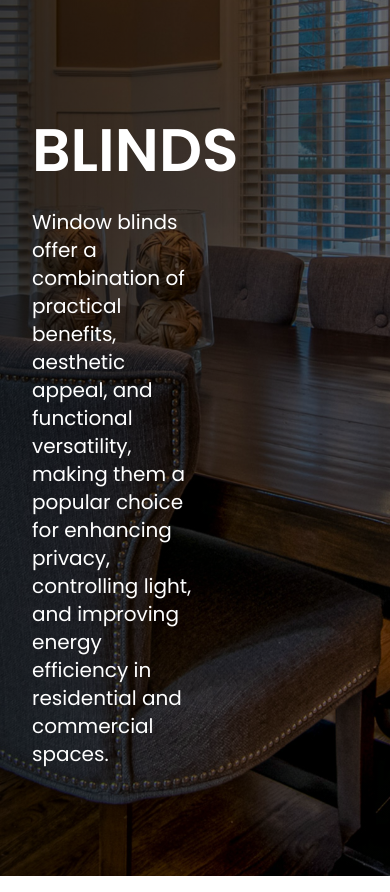
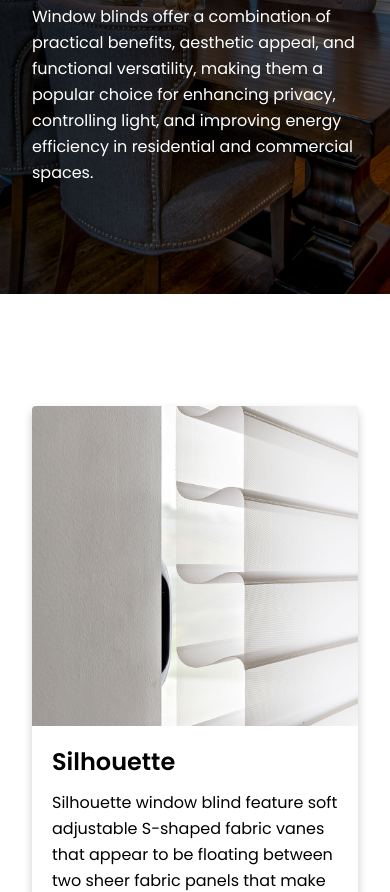
Before and after one commit to joewardperalta/Insideout-Window-Coverings, a Next.js app: page /products in a window 390 px wide. Shown: the part 380-1272 px from the top of the page. Built offline with nearby package versions, Linux system fonts and the light colour scheme.

Commit message:
Added responsive design to product page

```diff
--- a/src/app/globals.css
+++ b/src/app/globals.css
@@ -53,7 +53,3 @@
 #nav-products-category-wrapper {
   max-height: 0px;
 }
-
-#product-header-section {
-  padding-top: 500px;
-}
--- a/src/app/products/page.js
+++ b/src/app/products/page.js
@@ -142,24 +142,32 @@ export default function Products() {
       {/* Product Categories */}
       <div
         className={
-          category.backgroundImage + " bg-cover bg-top bg-no-repeat mb-14 "
+          category.backgroundImage +
+          " bg-cover bg-top bg-no-repeat mb-14 pt-80 sm:pt-100"
         }
       >
         <div
           className="container mx-auto pb-24 text-white"
           id="product-header-section"
         >
-          <div className="w-1/2">
-            <h2 className="text-6xl font-semibold uppercase mb-7">
+          <div className="lg:w-1/2">
+            <h2 className="text-3xl sm:text-6xl lg:text-6xl font-semibold uppercase mb-7">
               {category.title}
             </h2>
-            <p className="text-xl">{category.description}</p>
+            <p className="sm:text-lg">{category.description}</p>
           </div>
         </div>
       </div>
 
       {/* List of products */}
-      <div className="container mx-auto py-14 flex justify-center gap-16">
+      <div className="container mx-auto py-14 ">
+        <div
+          className={
+            category.products.length > 0
+              ? "grid lg:grid-cols-2 xl:grid-cols-3 gap-12"
+              : "flex justify-center"
+          }
+        >
           {category.products.map((product) => (
             <Product
               key={product.id}
@@ -169,7 +177,6 @@ export default function Products() {
             />
           ))}
 
-        <h5>
           {category.products.length <= 0 ? (
             <div>
               <h5 className="text-2xl font-medium mb-10">Dear Customers,</h5>
@@ -189,7 +196,7 @@ export default function Products() {
           ) : (
             ""
           )}
-        </h5>
+        </div>
       </div>
     </div>
   );
--- a/src/components/Product.js
+++ b/src/components/Product.js
@@ -2,7 +2,7 @@ import Image from "next/image";
 
 export default function Product({ imgUrl, title, desc }) {
   return (
-    <div className="product bg-white rounded w-2/6">
+    <div className="product bg-white rounded">
       <div className="h-80">
         <Image
           className="object-cover w-full h-full rounded-t"
--- a/tailwind.config.js
+++ b/tailwind.config.js
@@ -50,6 +50,23 @@ module.exports = {
           "verticalWipeBackward 0.5s ease-in-out 0s 1 normal forwards",
       },
 
+      padding: {
+        100: "30rem",
+        101: "32rem",
+        102: "34rem",
+        103: "36rem",
+        104: "38rem",
+        105: "40rem",
+        106: "42rem",
+        107: "44rem",
+        108: "46rem",
+        109: "48rem",
+        110: "50rem",
+        111: "52rem",
+        112: "54rem",
+        113: "56rem",
+      },
+
       height: {
         100: "30rem",
         101: "32rem",
```
Lines whose indentation alone changed are shown as unchanged.
